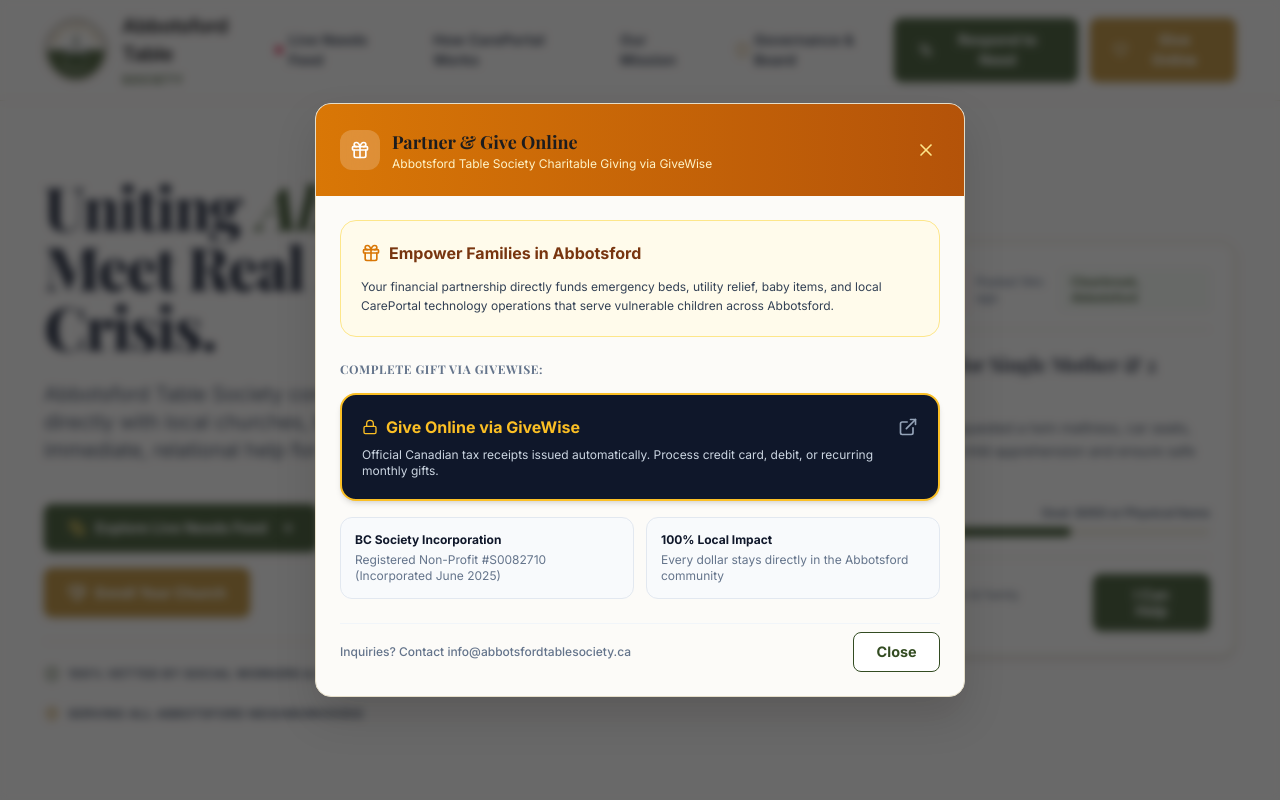
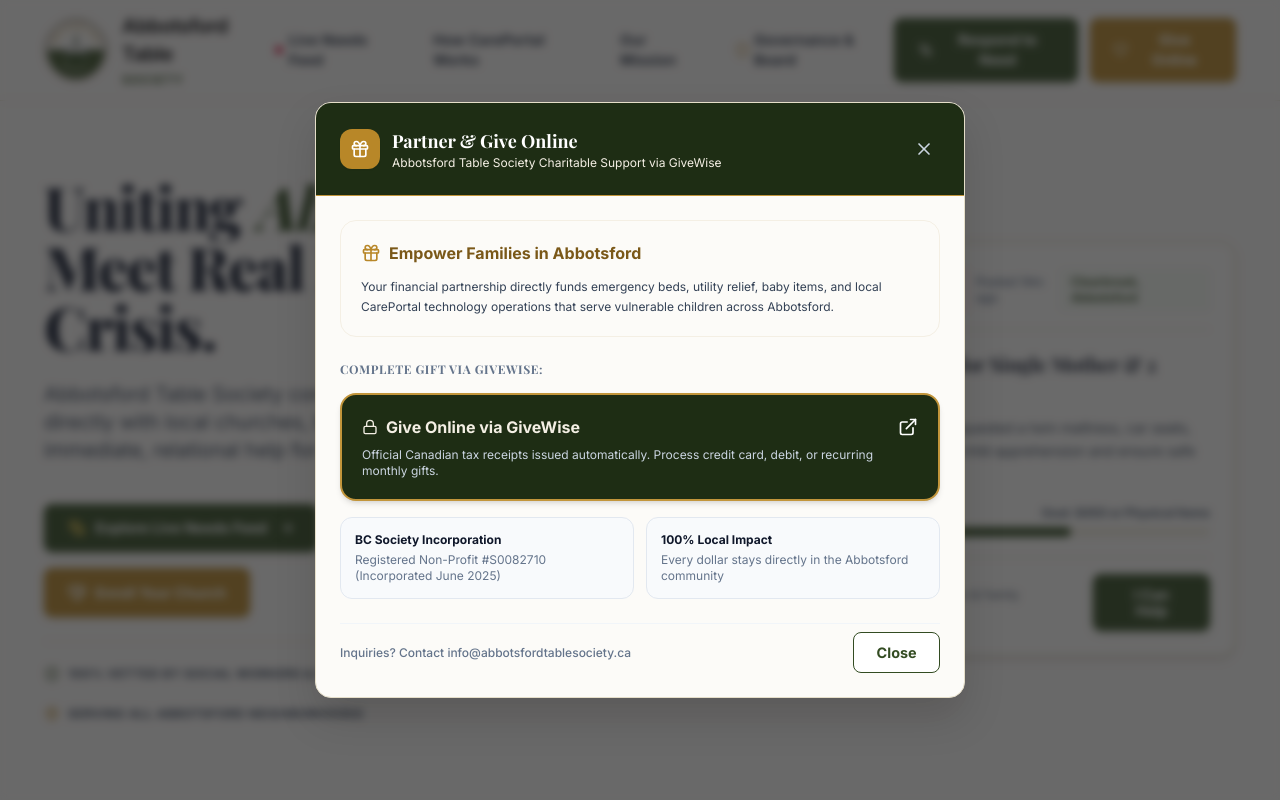
Before and after one commit to AbbotsfordTableSociety/website, a React (Vite) app: page / in a window 1280 px wide. Both pictures are taken after a click on the button "Give Online". Shown: the top 800 px of the page. Built offline with nearby package versions, Linux system fonts and the light colour scheme; no server answers; a web font is replaced by a local one.

Commit message:
Update button color to brand gold, rename button to Give, and add explanatory subheadline text

```diff
--- a/src/components/CarePortalBoard.jsx
+++ b/src/components/CarePortalBoard.jsx
@@ -155,7 +155,7 @@
                   Live CarePortal Sync
                 </span>
               ) : (
-                <span className="inline-flex items-center gap-1.5 px-2.5 py-1 rounded-full bg-amber-100 text-amber-900 text-xs font-bold border border-amber-200">
+                <span className="inline-flex items-center gap-1.5 px-2.5 py-1 rounded-full bg-gold-100 text-gold-800 text-xs font-bold border border-gold-200">
                   Abbotsford Curated Feed
                 </span>
               )}
@@ -165,7 +165,7 @@
               Real-Time Needs from Abbotsford Caseworkers
             </h2>
             <p className="text-slate-700 text-base leading-relaxed">
-              Every need below is 100% verified by local government agencies, public schools, or non-profit case managers working directly with families in crisis.
+              Every need below is 100% verified by local government agencies, public schools, or non-profit case managers working directly with families in crisis. You have the ability to provide items directly, or give financially through GiveWise.
             </p>
           </div>
 
@@ -356,11 +356,11 @@
                     </div>
                   </div>
 
-                  {/* Action Buttons: 1 for Volunteer/Respond, 1 for GiveWise */}
+                  {/* Action Buttons: 1 for Volunteer/Respond, 1 for Give */}
                   <div className="grid grid-cols-1 sm:grid-cols-2 gap-2 pt-1">
                     <button
                       onClick={() => onSelectNeed(need)}
-                      className="btn btn-primary w-full py-2.5 text-xs font-bold justify-center"
+                      className="btn bg-forest-700 hover:bg-forest-800 text-white w-full py-2.5 text-xs font-bold justify-center rounded-xl shadow-sm transition"
                       title="Provide physical items or volunteer"
                     >
                       <Heart className="w-3.5 h-3.5" />
@@ -369,11 +369,11 @@
 
                     <button
                       onClick={() => onOpenGiveNeed && onOpenGiveNeed(need)}
-                      className="btn bg-amber-600 hover:bg-amber-700 text-white w-full py-2.5 text-xs font-bold justify-center rounded-xl transition"
+                      className="btn bg-gold-700 hover:bg-gold-800 text-white w-full py-2.5 text-xs font-bold justify-center rounded-xl shadow-sm transition"
                       title="Give financial support via GiveWise"
                     >
                       <Gift className="w-3.5 h-3.5" />
-                      Give (GiveWise)
+                      Give
                     </button>
                   </div>
 
--- a/src/components/GiveModal.jsx
+++ b/src/components/GiveModal.jsx
@@ -1,5 +1,5 @@
 import React from 'react';
-import { X, Heart, ExternalLink, ShieldCheck, CheckCircle2, Lock, Gift, Building2 } from 'lucide-react';
+import { X, ExternalLink, ShieldCheck, Lock, Gift, Heart } from 'lucide-react';
 
 export default function GiveModal({ need, onClose }) {
   // Base GiveWise organization URL
@@ -15,19 +15,19 @@
       <div className="modal-content">
 
         {/* Header */}
-        <div className="bg-gradient-to-r from-amber-600 to-amber-700 text-white p-6 flex items-center justify-between">
+        <div className="bg-forest-900 text-white p-6 flex items-center justify-between border-b border-gold-600">
           <div className="flex items-center gap-3">
-            <div className="w-10 h-10 rounded-xl bg-white/20 backdrop-blur-md flex items-center justify-center text-white font-bold">
+            <div className="w-10 h-10 rounded-xl bg-gold-700 flex items-center justify-center text-white font-bold shadow-sm">
               <Gift className="w-5 h-5" />
             </div>
             <div>
-              <h3 className="text-lg font-bold">
+              <h3 className="text-lg font-serif font-bold text-white">
                 {need ? `Give Toward Need: ${need.id}` : "Partner & Give Online"}
               </h3>
-              <p className="text-xs text-amber-100">Abbotsford Table Society Charitable Giving via GiveWise</p>
+              <p className="text-xs text-gold-200">Abbotsford Table Society Charitable Support via GiveWise</p>
             </div>
           </div>
-          <button onClick={onClose} className="p-1 rounded-lg text-amber-200 hover:text-white hover:bg-amber-800">
+          <button onClick={onClose} className="p-1.5 rounded-lg text-slate-300 hover:text-white hover:bg-forest-800 transition">
             <X className="w-5 h-5" />
           </button>
         </div>
@@ -36,8 +36,8 @@
 
           {/* Need Specific Summary Banner if triggered from a need card */}
           {need ? (
-            <div className="bg-amber-50 border-2 border-amber-300 rounded-2xl p-5 space-y-3">
-              <div className="flex items-center justify-between text-xs font-bold text-amber-800 uppercase tracking-wider">
+            <div className="bg-gold-50 border-2 border-gold-200 rounded-2xl p-5 space-y-3">
+              <div className="flex items-center justify-between text-xs font-bold text-gold-900 uppercase tracking-wider">
                 <span>CarePortal Need Reference</span>
                 <span>Est. ${need.valueEst || need.amountRemaining}</span>
               </div>
@@ -55,9 +55,9 @@
               )}
             </div>
           ) : (
-            <div className="bg-amber-50 border border-amber-200 rounded-2xl p-5 space-y-3">
-              <div className="flex items-center gap-2 text-amber-900 font-bold text-base">
-                <Gift className="w-5 h-5 text-amber-600" />
+            <div className="bg-gold-50 border border-gold-200 rounded-2xl p-5 space-y-3">
+              <div className="flex items-center gap-2 text-gold-900 font-bold text-base">
+                <Gift className="w-5 h-5 text-gold-700" />
                 Empower Families in Abbotsford
               </div>
               <p className="text-xs text-slate-700 leading-relaxed">
@@ -76,14 +76,14 @@
               href={givewiseUrl}
               target="_blank"
               rel="noopener noreferrer"
-              className="block bg-slate-900 text-white rounded-2xl p-5 hover:bg-slate-800 transition shadow-md group text-decoration-none border-2 border-amber-400"
+              className="block bg-forest-900 hover:bg-forest-800 text-white rounded-2xl p-5 transition shadow-md group text-decoration-none border-2 border-gold-600"
             >
               <div className="flex items-center justify-between mb-2">
-                <span className="font-bold text-base text-amber-400 flex items-center gap-2">
-                  <Lock className="w-4 h-4" />
+                <span className="font-bold text-base text-gold-200 flex items-center gap-2">
+                  <Lock className="w-4 h-4 text-gold-400" />
                   {need ? `Give Online for ${need.id} via GiveWise` : "Give Online via GiveWise"}
                 </span>
-                <ExternalLink className="w-5 h-5 text-slate-400 group-hover:text-white transition" />
+                <ExternalLink className="w-5 h-5 text-gold-400 group-hover:text-white transition" />
               </div>
               <p className="text-xs text-slate-300">
                 Official Canadian tax receipts issued automatically. Process credit card, debit, or recurring monthly gifts.
```
